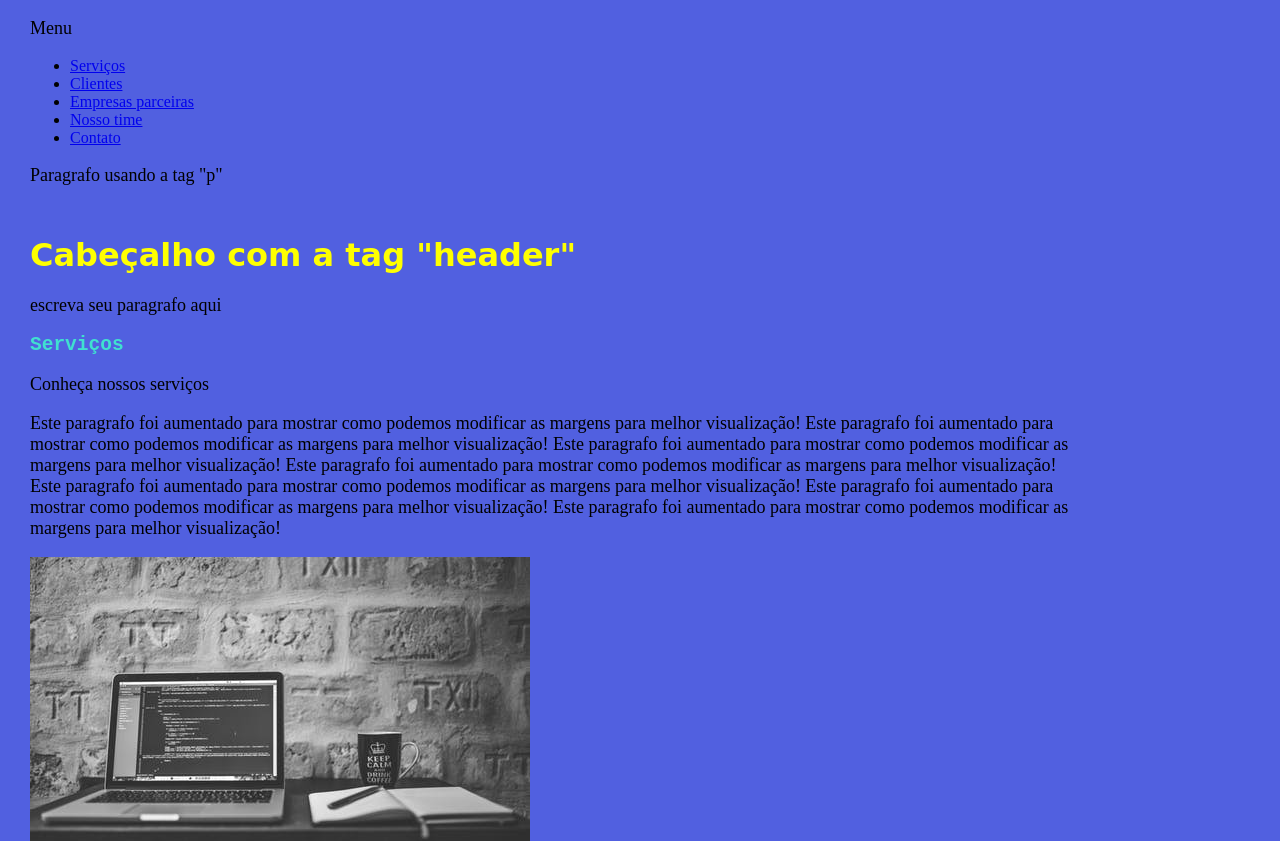
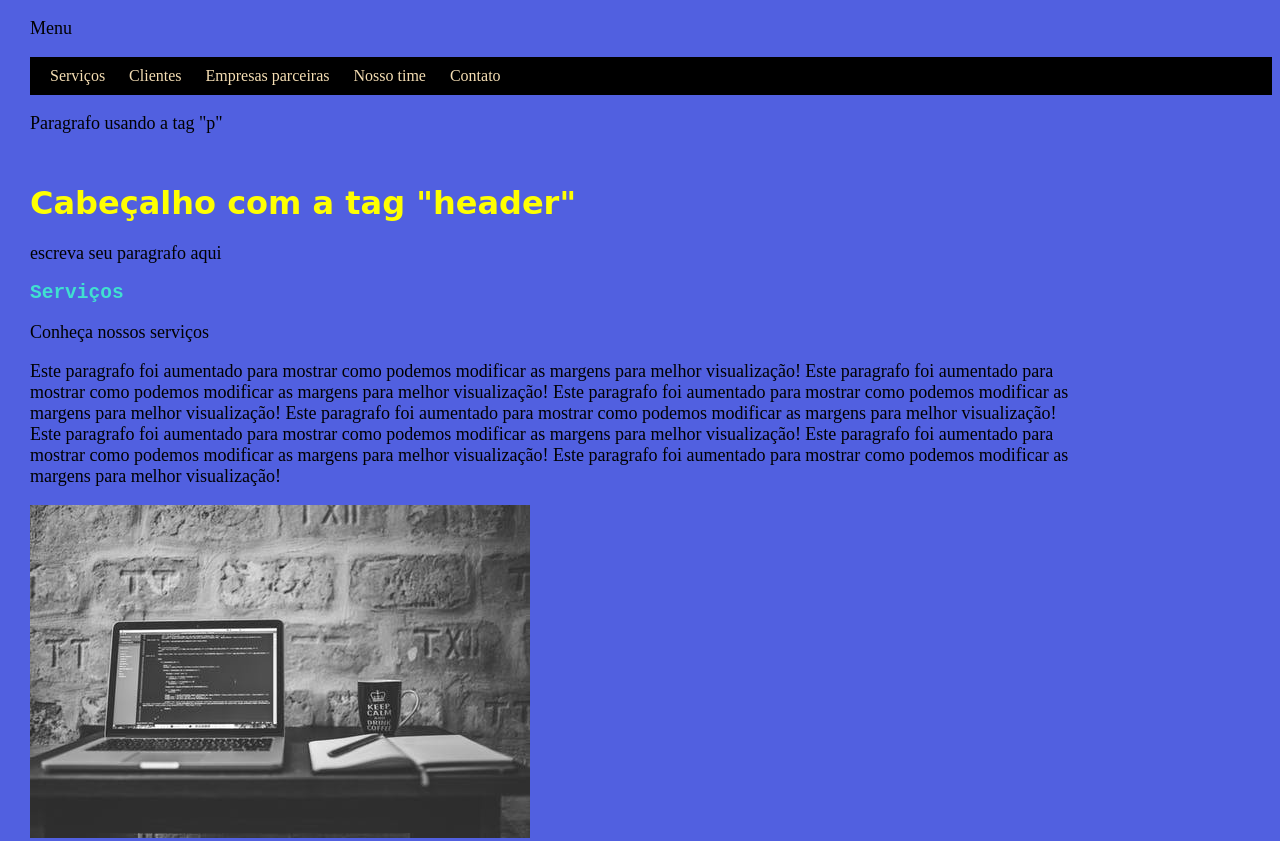
Before and after one commit to FlyvioJR/curso-Html-css3, a plain HTML site: page index.html in a window 1280 px wide. Shown: the top 841 px of the page. Drawn offline with Linux system fonts and the light colour scheme.

Commit message:
menu modificado para horizontal

```diff
--- a/css/style.css
+++ b/css/style.css
@@ -41,3 +41,19 @@ footer{
     margin-top: 200px;
     margin-bottom: 30px;
 }
+
+li{
+    display: inline;
+    margin: 10px;
+    color: white;
+}
+
+ul{
+    background-color: black;
+    padding: 10px;
+}
+
+a{
+    text-decoration: unset;
+    color: wheat;
+}
```
